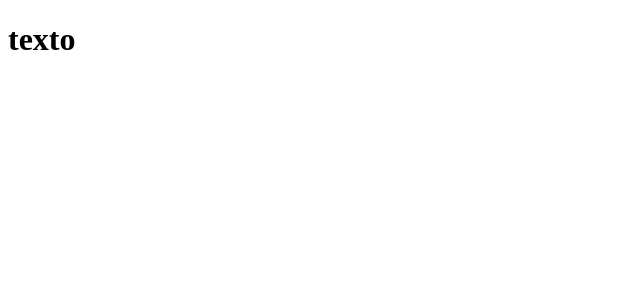
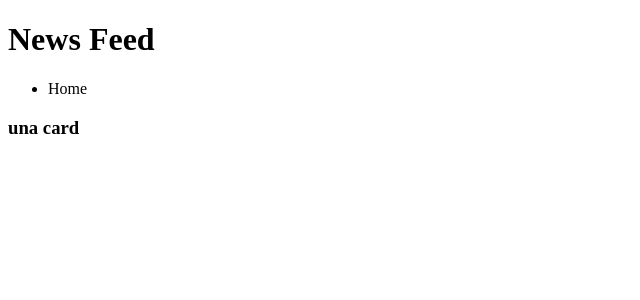
Before and after one commit to armenio-s/news-feed, a React (Create React App) app: page / in a window 1280 px wide. Shown: the top 300 px of the page, without its empty margins (0-640 px from the left). Built offline with nearby package versions, Linux system fonts and the light colour scheme.

Commit message:
componentes base

```diff
--- a/src/App/App.js
+++ b/src/App/App.js
@@ -1,11 +1,15 @@
 import React from 'react';
-
+import Header from '../Components/header';
+import Nav from '../Components/nav';
+import Card from '../Components/cards';
 
 class App extends React.Component {
   render(){
     return (
       <>
-        <h1>texto</h1>
+        <Header />
+        <Nav />
+        <Card />
       </>
     );
   }
--- a/src/Components/cards.js
+++ b/src/Components/cards.js
@@ -0,0 +1,11 @@
+import React from 'react';
+
+class Card extends React.Component {
+    render() {
+        return (
+            <h3>una card</h3>
+        )
+    }
+}
+
+export default Card;
--- a/src/Components/header.js
+++ b/src/Components/header.js
@@ -0,0 +1,11 @@
+import React from 'react';
+
+class Header extends React.Component {
+    render() {
+        return (
+            <h1>News Feed</h1>
+        )
+    }
+}
+
+export default Header;
--- a/src/Components/nav.js
+++ b/src/Components/nav.js
@@ -4,7 +4,12 @@ class Nav extends React.Component {
     render() {
         return (
             <div>
+                <ul>
+                    <li>Home</li>
+                </ul>
             </div>
         )
     }
 }
+
+export default Nav
```
